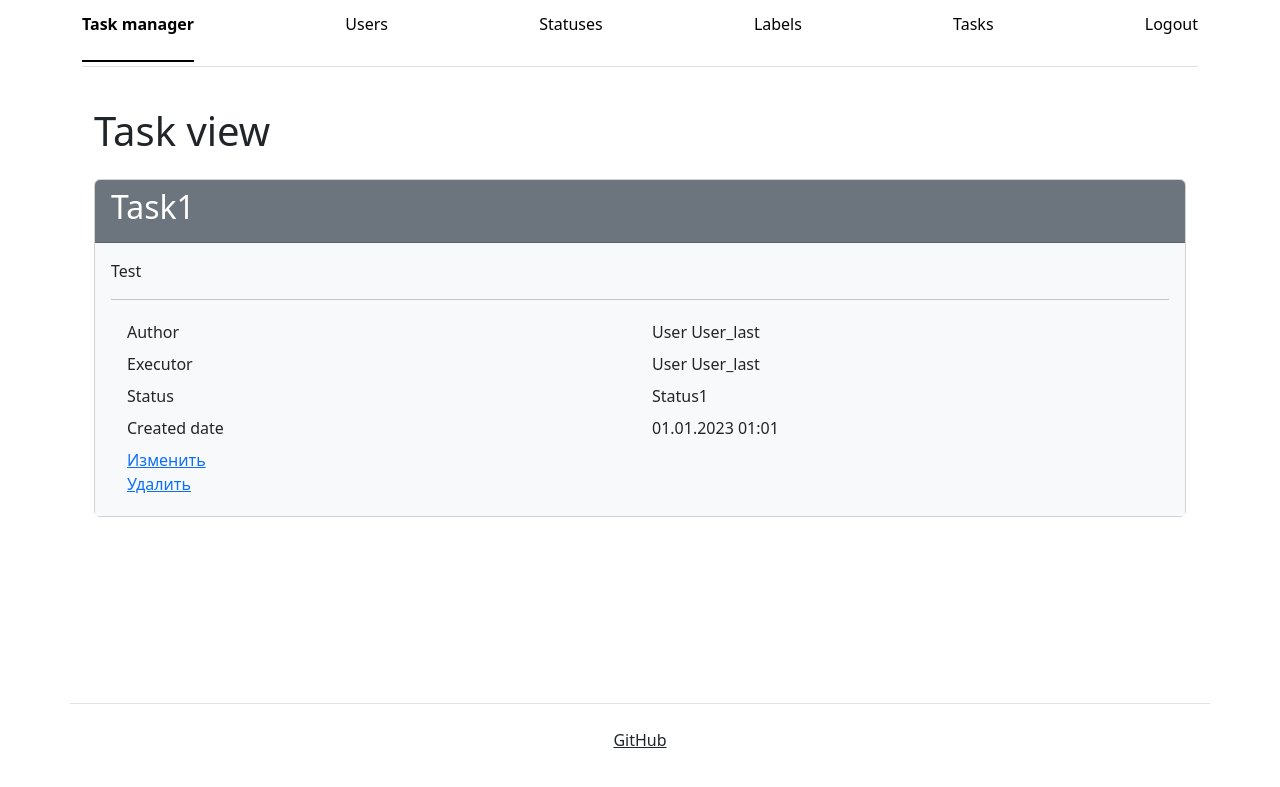
After one commit to Tarilia/Task-Manager, a Django app: page /tasks/1/ in a window 1280 px wide. The commit adds this page. Shown: the top 787 px of the page. Run offline with Django 4.2, Linux system fonts and the light colour scheme; a user stored in the database is signed in; data comes from the database, SQL or seed files in the repository; some libraries are stand-ins or nearby versions.

Commit message:
add views, urls, html for detail task

```diff
--- /dev/null
+++ b/task_manager/tasks/templates/tasks/detail.html
@@ -0,0 +1,45 @@
+{% extends 'base.html' %}
+{% load django_bootstrap5 %}
+{% load i18n %}
+
+{% block content %}
+<div class="container wrapper flex-grow-1">
+    <h1 class="my-4">{% translate "Task view" %}</h1>
+    <div class="card">
+        <div class="card-header bg-secondary text-white">
+            <h2>{{ tasks.name }}</h2>
+        </div>
+        <div class="card-body bg-light">
+            <p>{{ tasks.description }}</p>
+            <hr>
+            <div class="container">
+                <div class="row p-1">
+                    <div class="col">{% translate "Author" %}</div>
+                    <div class="col">{{ tasks.author }}</div>
+                </div>
+                <div class="row p-1">
+                    <div class="col">{% translate "Executor" %}</div>
+                    {% if tasks.executor %}
+                    <div class="col">{{ tasks.executor }}</div>
+                    {% endif %}
+                </div>
+                <div class="row p-1">
+                    <div class="col">{% translate "Status" %}</div>
+                    <div class="col">{{ tasks.status }}</div>
+                </div>
+                <div class="row p-1">
+                    <div class="col">{% translate "Created date" %}</div>
+                    <div class="col">{{ tasks.created_at|date:"d.m.Y H:i" }}</div>
+                </div>
+                <div class="row p-1">
+                    <div class="col">
+                        <a href="{% url 'update_tasks' pk=tasks.pk %}">Изменить</a>
+                        <br>
+                        <a href="{% url 'delete_tasks' pk=tasks.pk %}">Удалить</a>
+                    </div>
+                </div>
+            </div>
+        </div>
+    </div>
+</div>
+{% endblock%}
--- a/task_manager/tasks/templates/tasks/index.html
+++ b/task_manager/tasks/templates/tasks/index.html
@@ -31,7 +31,7 @@
         <tbody>
         <tr>
             <td>{{ task.pk }}</td>
-            <td><a href="#">{{ task.name }}</a></td>
+            <td><a href="{% url 'detail_tasks' pk=task.pk %}">{{ task.name }}</a></td>
             <td>{{ task.status }}</td>
             <td>{{ task.author }}</td>
             {% if task.executor %}
--- a/task_manager/tasks/urls.py
+++ b/task_manager/tasks/urls.py
@@ -1,11 +1,13 @@
 from django.urls import path
 
 from task_manager.tasks.views import (IndexTasksView, CreateTasksView,
-                                      UpdateTasksView, DeleteTasksView)
+                                      UpdateTasksView, DeleteTasksView,
+                                      DetailTasksView)
 
 urlpatterns = [
     path("", IndexTasksView.as_view(), name="index_tasks"),
     path("create/", CreateTasksView.as_view(), name="create_tasks"),
     path("<int:pk>/update/", UpdateTasksView.as_view(), name="update_tasks"),
     path("<int:pk>/delete/", DeleteTasksView.as_view(), name="delete_tasks"),
+    path("<int:pk>/", DetailTasksView.as_view(), name="detail_tasks"),
 ]
--- a/task_manager/tasks/views.py
+++ b/task_manager/tasks/views.py
@@ -1,7 +1,7 @@
 from django.contrib.messages.views import SuccessMessageMixin
 from django.urls import reverse_lazy
 from django.views.generic import (ListView, CreateView, UpdateView,
-                                  DeleteView)
+                                  DeleteView, DetailView)
 from django.views.generic.base import ContextMixin
 from django.utils.translation import gettext as _
 
@@ -44,3 +44,8 @@ class DeleteTasksView(AuthRequiredMixin, SuccessMessageMixin,
     success_url = reverse_lazy("index_tasks")
     no_permission_message = _('Only its author can delete a task')
     no_permission_url = reverse_lazy("index_tasks")
+
+
+class DetailTasksView(AuthRequiredMixin, DetailView):
+    template_name = "tasks/detail.html"
+    model = Tasks
```
